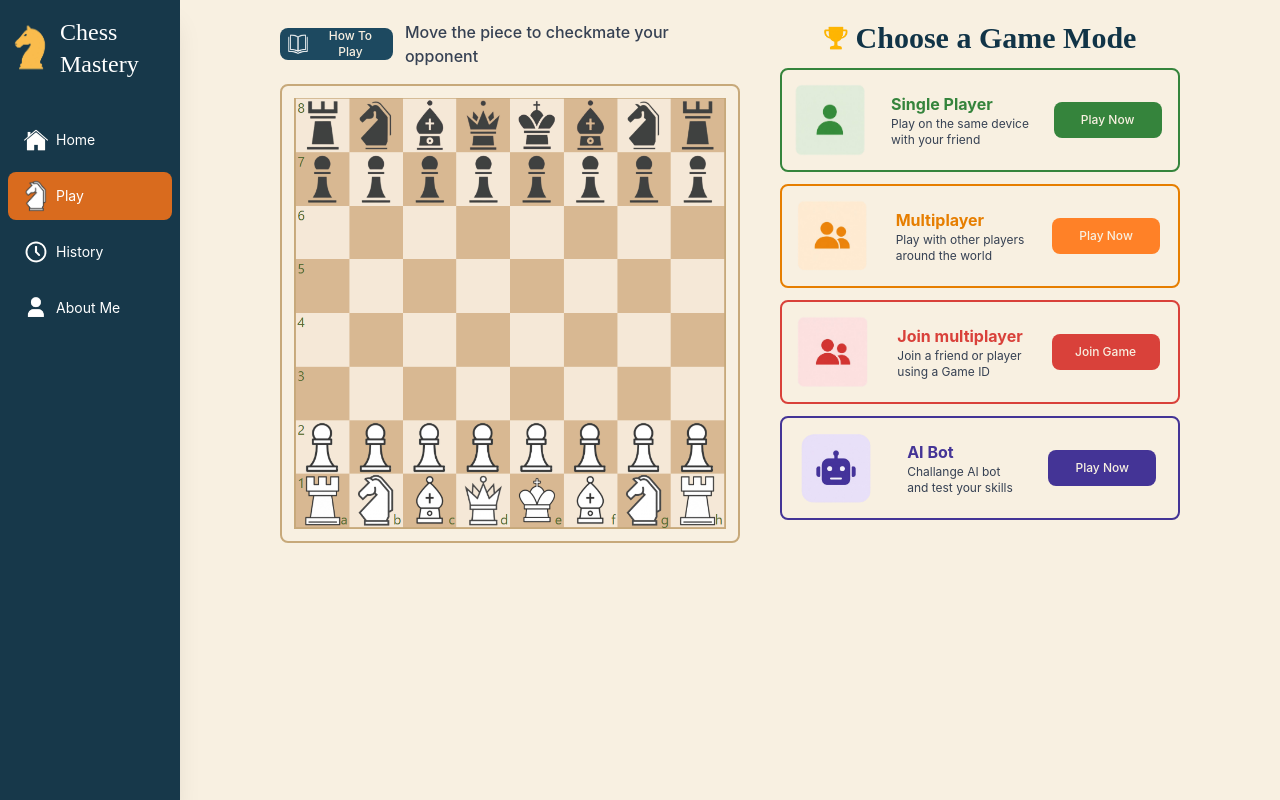
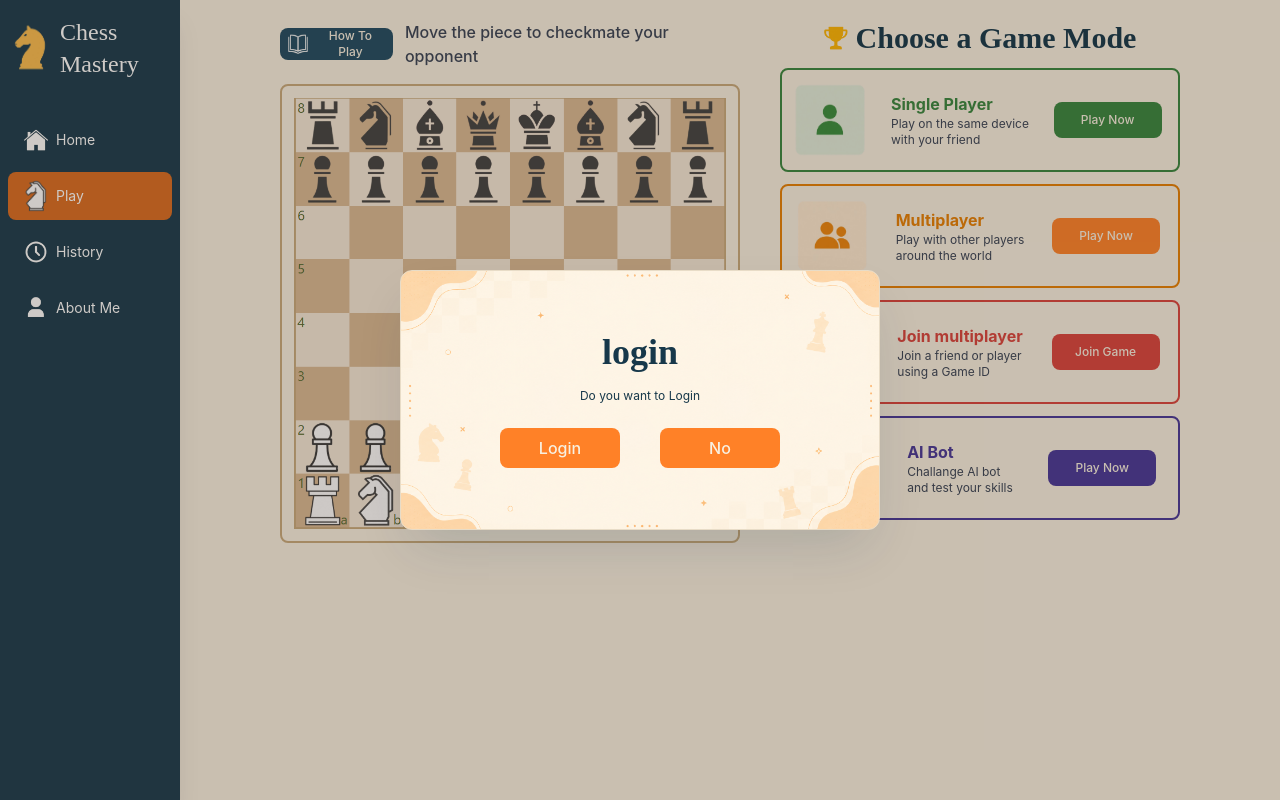
Before and after one commit to rameenali19/Chess-Game, a React (Vite) app: page /modeSelection in a window 1280 px wide. Built offline with nearby package versions, Linux system fonts and the light colour scheme; no server answers.

Commit message:
sending open as prop from login screen to Modal.jsx

```diff
--- a/src/Screens/LoginScreen.jsx
+++ b/src/Screens/LoginScreen.jsx
@@ -29,7 +29,8 @@ function LoginScreen() {
 
   return (
 
-    <Modal className="h-65 w-120">
+    <Modal open={true}
+      className="h-65 w-120">
 
       <div className="flex flex-col h-full justify-center gap-6">
 
```
